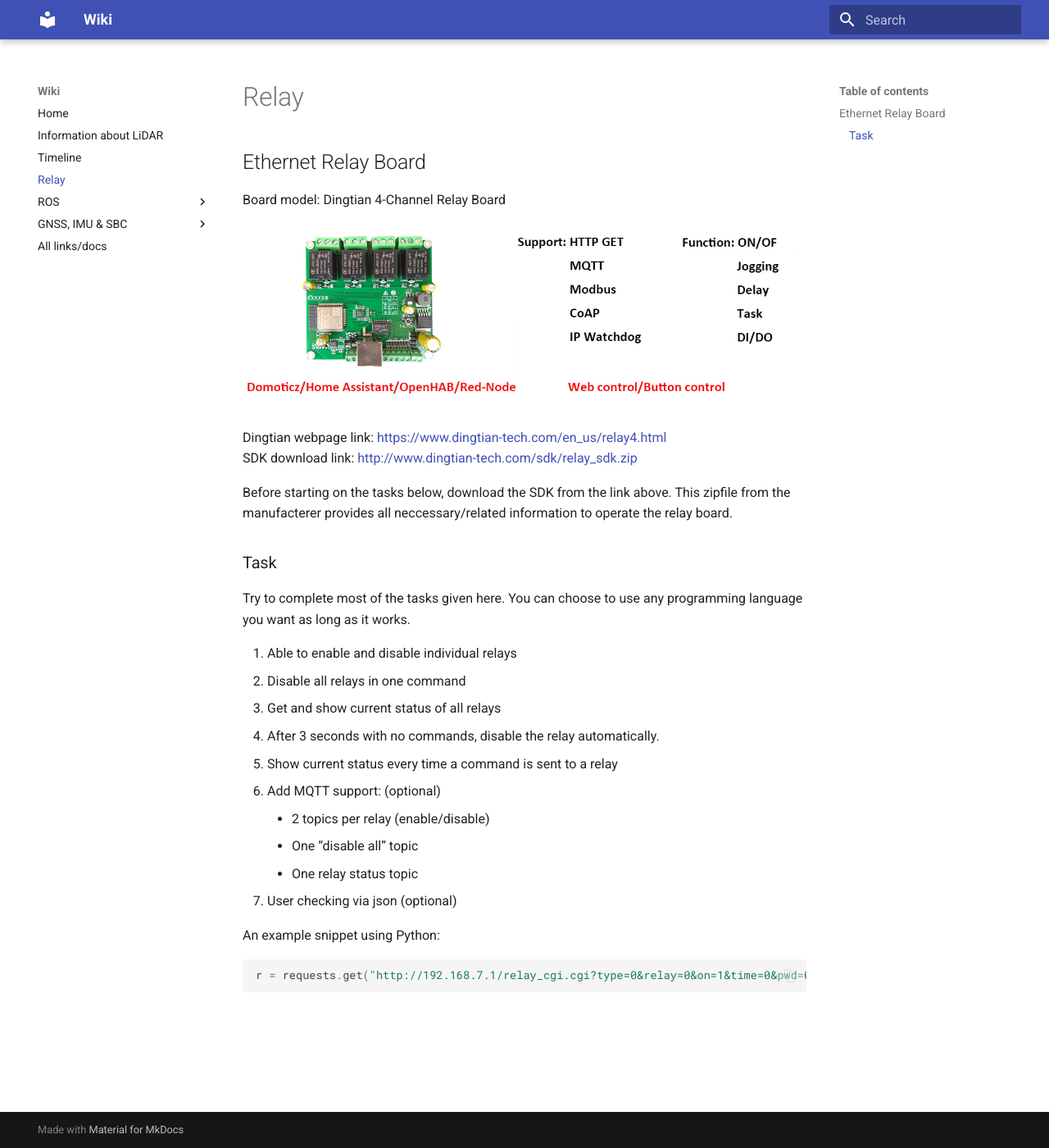
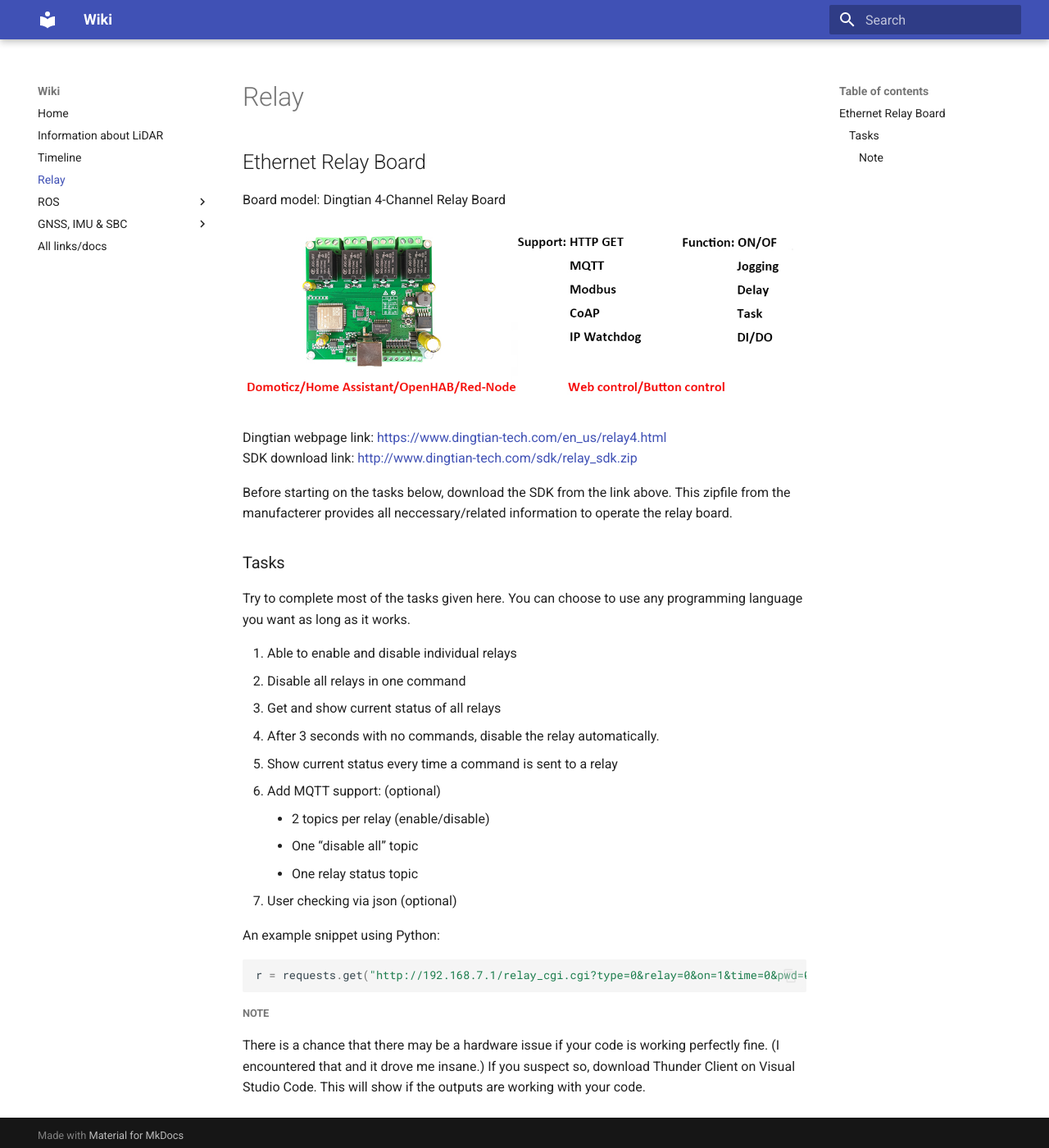
Before and after one commit to 23mel/mkdocs, an MkDocs documentation site: the page built from docs/relay.md, in a window 1280 px wide and 1400 px high. Shown: the whole window at 82% size. Built offline with MkDocs 1.6.1 and Material for MkDocs 9.7.7, drawn with Linux system fonts in a browser that asks for light colours.

Commit message:
Commit changes

````diff
--- a/docs/relay.md
+++ b/docs/relay.md
@@ -8,7 +8,7 @@
 
 Before starting on the tasks below, download the SDK from the link above. This zipfile from the manufacterer provides all neccessary/related information to operate the relay board.
 
-### Task
+### Tasks
 
 Try to complete most of the tasks given here. You can choose to use any programming language you want as long as it works.
 
@@ -27,3 +27,6 @@
 ```py
 r = requests.get("http://192.168.7.1/relay_cgi.cgi?type=0&relay=0&on=1&time=0&pwd=0&")
 ```
+
+##### Note
+There is a chance that there may be a hardware issue if your code is working perfectly fine. (I encountered that and it drove me insane.) If you suspect so, download Thunder Client on Visual Studio Code. This will show if the outputs are working with your code.
````
Also changed, not shown: docs/gnss.md (+19 -0 lines).
